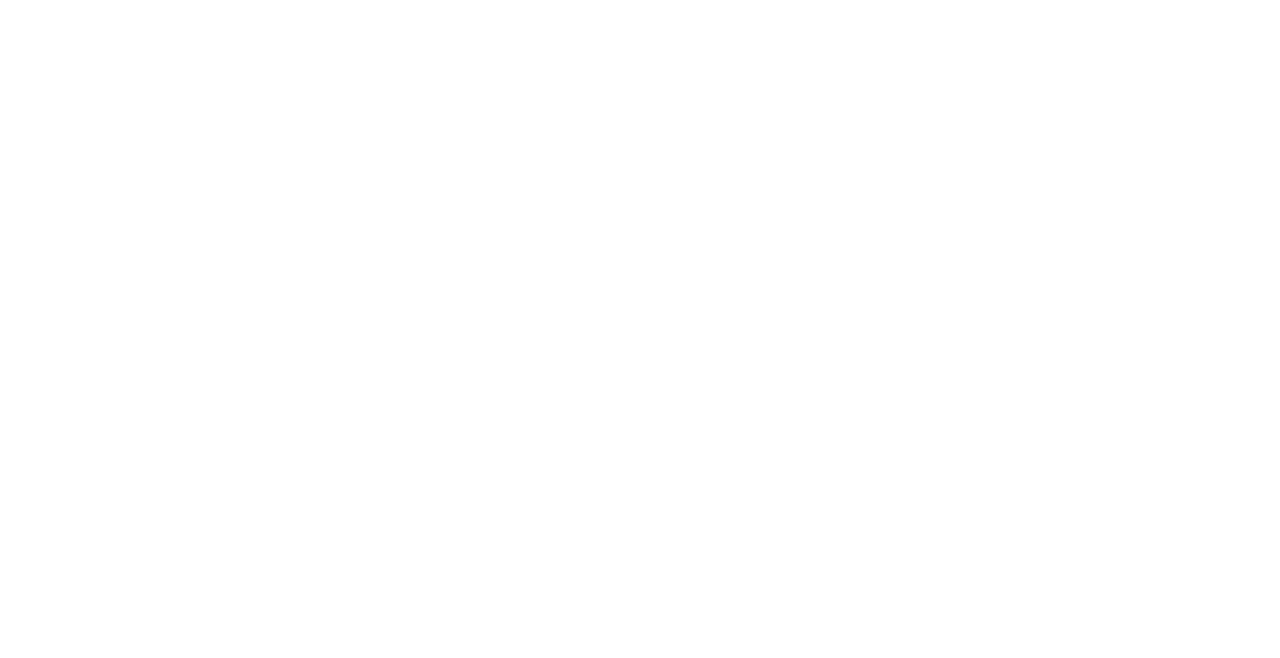
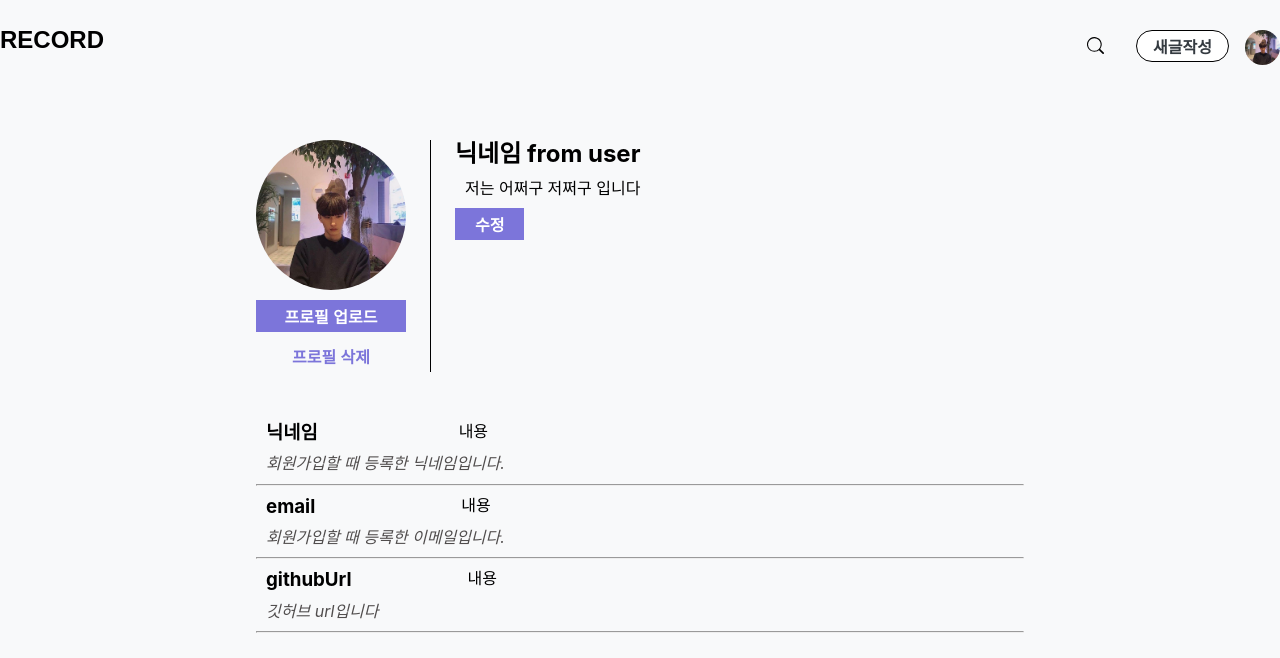
Before and after one commit to codestates/record-client, a React (Create React App) app in the folder client/: page /mypage in a window 1280 px wide. Shown: the top 658 px of the page. Built offline with nearby package versions, Linux system fonts and the light colour scheme.

Commit message:
fearture/15/MyPage(not_axios)

```diff
--- a/client/src/App.js
+++ b/client/src/App.js
@@ -8,6 +8,7 @@
 import Post from './components/Post/Post';
 import Navbar from './components/Navbar/Navbar';
 import Detail from './components/Detail/Detail';
+import Mypage from './components/Mypage/Mypage'
 import userSchema from './schema/user';
 import postSchema from './schema/post';
 const App = () => {
@@ -73,6 +74,10 @@
             <Navbar isLogin={isLogin} />
             <Detail userData={userData} />
           </Route>
+          <Route exact path="/mypage">
+            <Navbar /> {/* props작업 해줘야함, mypage에서도 로그아웃 할수 있도록  */}
+            <Mypage />
+          </Route>
         </Switch>
       </Router>
     </>
--- a/client/src/components/LandingPage/LandingPage.jsx
+++ b/client/src/components/LandingPage/LandingPage.jsx
@@ -10,7 +10,6 @@
         <Cardlist userData={userData} postData={postData} />
       </div>
       {isModalShow && <LogoutModal modalOff={modalOff} clearToken={clearToken} setLogout={setLogout} accessToken={accessToken}/>}
-
     </div>
   );
 };
--- a/client/src/components/Modal/Modal.jsx
+++ b/client/src/components/Modal/Modal.jsx
@@ -1,6 +1,8 @@
 import React from 'react';
 import styles from '../Modal/Modal.module.css';
+import { useHistory } from 'react-router-dom';
 const Modal = ({ handleModal }) => {
+  const history = useHistory()
   const myBlogHandler = () => {
     console.log('내블로그')
   };
@@ -11,6 +13,9 @@
 
   const myPageHandler = () => {
     console.log('내정보페이지')
+    history.push({
+      pathname: '/mypage'
+    })
   };
   return (
     <div className={styles.container}>
--- /dev/null
+++ b/client/src/components/Mypage/Mypage.jsx
@@ -0,0 +1,49 @@
+import React, { useState } from 'react';
+import styles from '../Mypage/Mypage.module.css'
+const Mypage = () => {
+    const [userInfo, setUserInfo] = useState({})
+    return (
+        <div className={styles.mainContainer}>
+            <section className={styles.profileInfo}>
+                <div className={styles.thumbnail}>
+                    <img className={styles.thumbnailContainer} src="/images/myimg.jpeg" />
+                    <button className={styles.uploadBtn}>프로필 업로드</button>
+                    <button className={styles.deleteBtn}>프로필 삭제</button>
+                </div>
+                <div className={styles.nickDesc}>
+                    <h2>닉네임 from user</h2>
+                    <p>저는 어쩌구 저쩌구 입니다</p>
+                    <button className={styles.uploadBtn}>수정</button>
+                </div>
+            </section>
+            <section className={styles.userInfo}> {/* 닉네임, githubUrl, email */}
+                <div>
+                    <div className={styles.wrapper}>
+                        <h3 className={styles.infoName}>닉네임</h3>
+                        <div className={styles.infoOne}>내용</div>
+                    </div>
+                    <div className={styles.description}>회원가입할 때 등록한 닉네임입니다.</div>
+                    <hr/>
+                </div>
+                <div>
+                    <div className={styles.wrapper}>
+                        <h3 className={styles.infoName}>email</h3>
+                        <div className={styles.infoTwo}>내용</div>
+                    </div>
+                    <div className={styles.description}>회원가입할 때 등록한 이메일입니다.</div>
+                    <hr/>
+                </div>
+                <div>
+                    <div className={styles.wrapper}>
+                        <h3 className={styles.infoName}>githubUrl</h3>
+                        <div className={styles.infoThree}>내용</div>
+                    </div>
+                    <div className={styles.description}>깃허브 url입니다</div>
+                    <hr/>
+                </div>
+            </section>
+        </div>
+    );
+};
+
+export default Mypage;
--- /dev/null
+++ b/client/src/components/Mypage/Mypage.module.css
@@ -0,0 +1,118 @@
+* {
+  margin: 0;
+  box-sizing: inherit;
+
+}
+
+body {
+  padding: 0;
+  background-color: #f8f9fa;
+
+}
+
+.mainContainer {
+  margin: 0 auto;
+  max-width: 768px;
+  margin-top: 20px;
+}
+
+.profileInfo {
+  display: flex;
+}
+
+.thumbnail {
+  padding-right: 1.5rem;
+  display: flex;
+  flex-direction: column;
+}
+
+.nickDesc {
+  flex: 1 1 0%;
+  padding-left: 1.5rem;
+  border-left: 1px solid ;
+}
+
+.thumbnailContainer {
+  border-radius: 70%;
+  width: 150px;
+  height: 150px;
+  margin-bottom: 10px;
+  object-fit: cover;
+}
+
+p {
+  margin: 10px;
+}
+
+.uploadBtn {
+  display: inline-flex;
+  -webkit-box-align: center;
+  align-items: center;
+  -webkit-box-pack: center;
+  justify-content: center;
+  font-weight: bold;
+  cursor: pointer;
+  outline: none;
+  border: none;
+  background: rgb(124, 117, 218);
+  color: white;
+  padding: 0px 1.25rem;
+  height: 2rem;
+  font-size: 1rem;
+}
+
+.deleteBtn {
+  margin-top: 0.5rem;
+  display: inline-flex;
+  -webkit-box-align: center;
+  align-items: center;
+  -webkit-box-pack: center;
+  justify-content: center;
+  font-weight: bold;
+  cursor: pointer;
+  outline: none;
+  border: none;
+  background: none;
+  color: rgb(124, 117, 218);
+  padding: 0px 1.25rem;
+  height: 2rem;
+  font-size: 1rem;
+}
+
+.userInfo {
+  margin-top: 50px;
+}
+
+.wrapper {
+  display: flex;
+  margin: 10px;
+}
+
+.description {
+  margin: 10px;
+  font-style: italic;
+  color: rgb(80, 77, 77);
+}
+
+.infoName {
+  padding-right: 1.5rem;
+}
+
+.infoOne {
+  margin-left: 93px;
+  padding-left: 1.5rem;
+}
+
+.infoTwo {
+  margin-left: 98px;
+  padding-left: 1.5rem;
+}
+
+.infoThree {
+  margin-left: 68px;
+  padding-left: 1.5rem;
+}
+
+hr {
+  color: grey;
+}
--- a/client/src/components/Navbar/Navbar.jsx
+++ b/client/src/components/Navbar/Navbar.jsx
@@ -57,7 +57,7 @@
         ) : (
           <div className={styles.container}>
             <button className={styles.titleBtn} onClick={titleBtnHandler}>
-              {myData ? `${myData.data.data.username}'s RECORD` : 'RECORD'}
+              RECORD
             </button>
             <button className={styles.searchBtn} onClick={searchBtnHandler}>
               <svg width="17" height="17" viewBox="0 0 17 17">
```
Also changed, not shown: client/src/components/Register/Register.module.css (line endings or trailing spaces), 1 other file (tests, documents, lock files or other folders).
